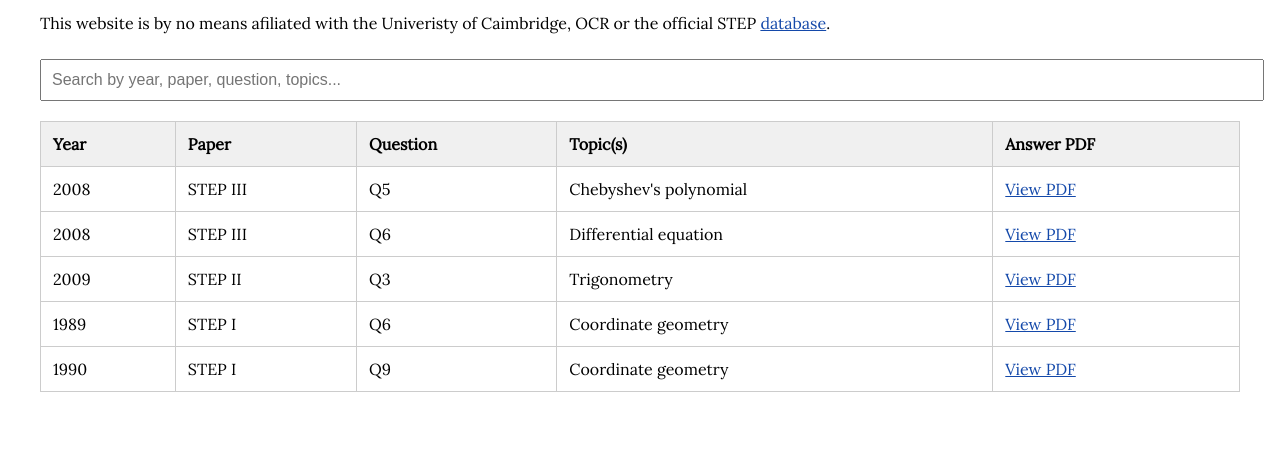
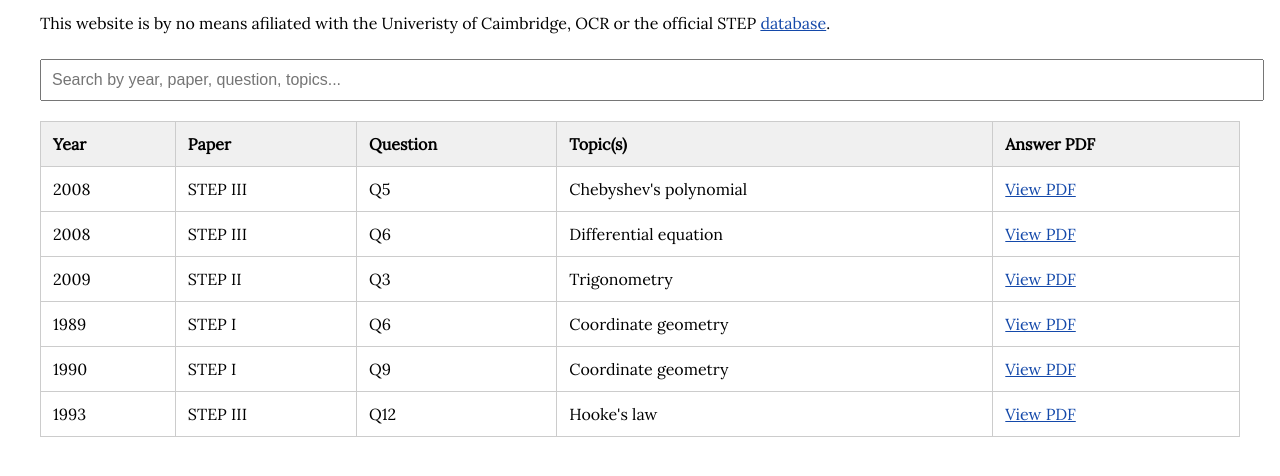
Before and after one commit to ecspit/STEPSolutionDatabase.github.io, a plain HTML site: page index.html in a window 1280 px wide. Shown: the part 164-640 px from the top of the page. Drawn offline with Linux system fonts and the light colour scheme; a web font is replaced by a local one.

Commit message:
Update index.html

```diff
--- a/index.html
+++ b/index.html
@@ -74,6 +74,13 @@
         topic: "Coordinate geometry",
         pdfUrl: "solutions/90-S1-Q9.pdf"
       },
+      {
+        year: "1993",
+        paper: "STEP III",
+        question: "Q12",
+        topic: "Hooke's law",
+        pdfUrl: "solutions/93-S3-Q12.pdf"
+      },
     ];
 
     const tableBody = document.getElementById("table-body");
```
